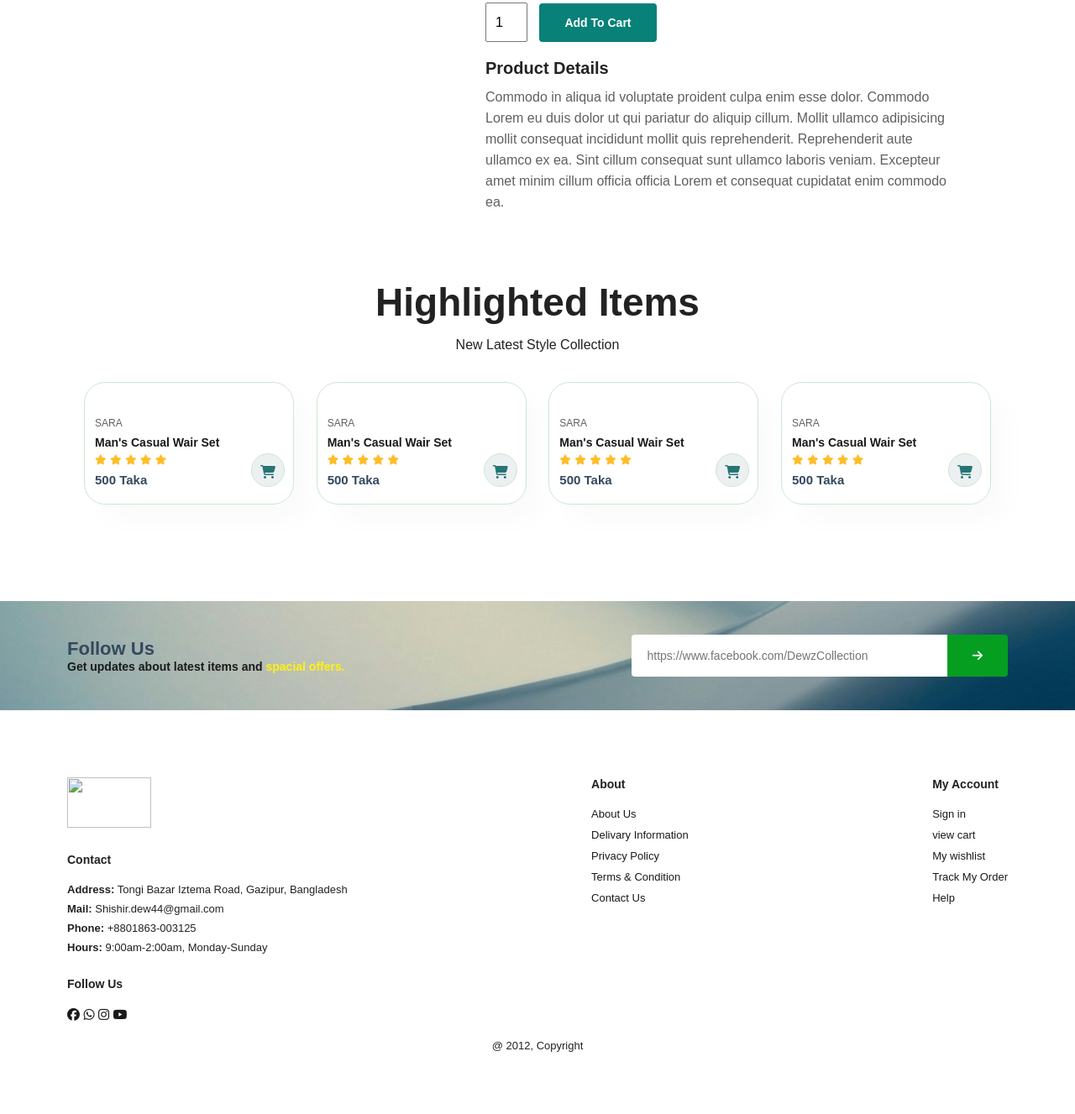
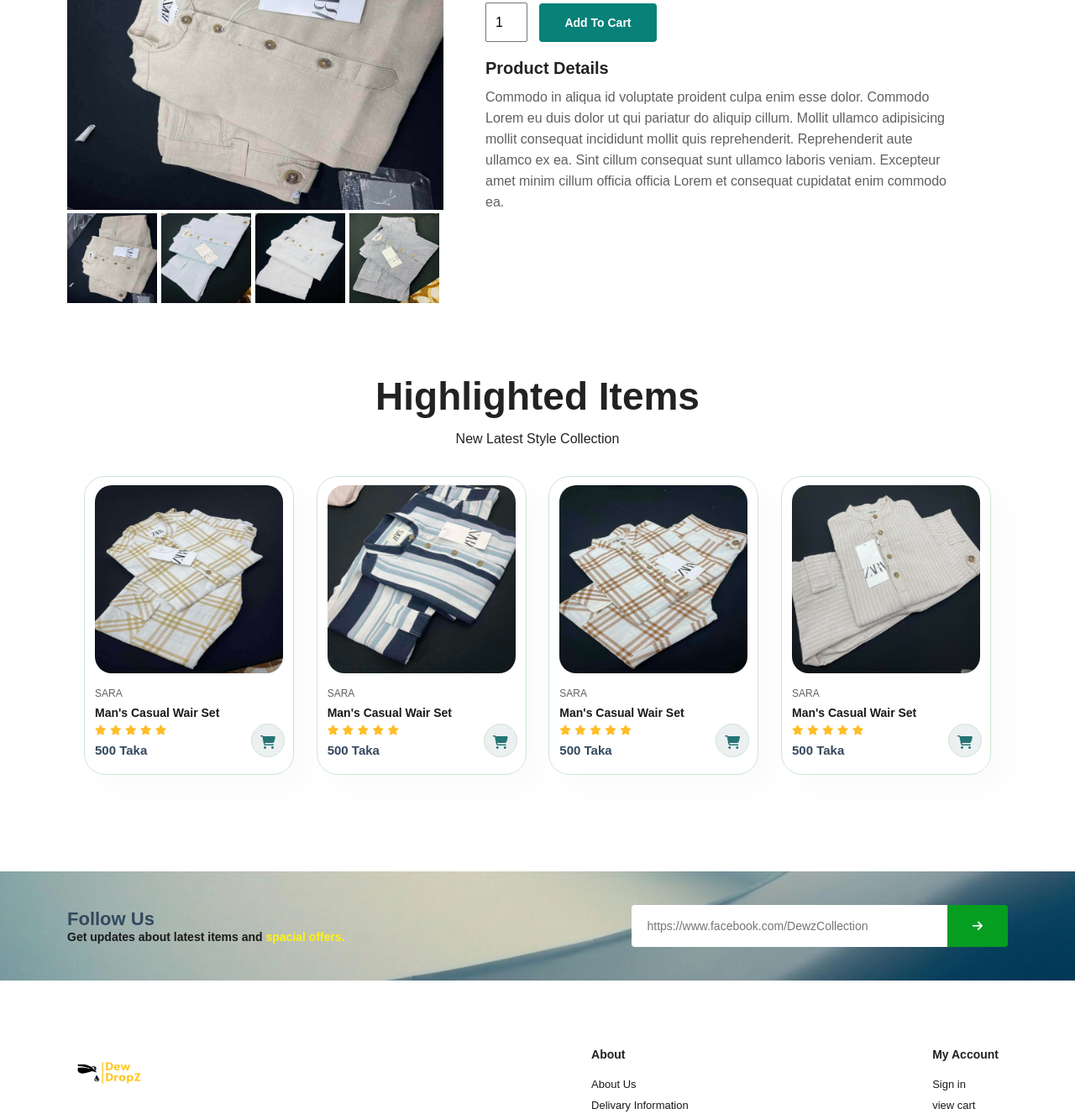
Before and after one commit to Sahasi52/DewDropZ-web, a plain HTML site: page sproduct1.html in a window 1280 px wide. Shown: the part 332-1659 px from the top of the page at 84% size. Before the commit the page ends 1633 px from the top, so only its background shows below. Drawn offline with Linux system fonts and the light colour scheme.

Commit message:
sproduct1.html

```diff
--- a/sproduct1.html
+++ b/sproduct1.html
@@ -4,7 +4,7 @@
     <meta charset="UTF-8" />
     <meta http-equiv="X-UA-Compatible" content="IE=edge" />
     <meta name="viewport" content="width=device-width, initial-scale=1.0" />
-    <link rel="icon" type="image/jpg" href="img/favicon.jpg" />
+    <link rel="icon" type="image/jpg" href="favicon.jpg" />
     <title>Dew DropZ</title>
     <link
       rel="stylesheet"
@@ -18,7 +18,7 @@
   <body>
     <section id="header">
       <a href="#" onclick="window.location.href='index.html';"
-        ><img src="img/logo1.png" class="logo" alt="" height="60" width="100"
+        ><img src="logo1.png" class="logo" alt="" height="60" width="100"
       /></a>
       <div>
         <ul id="navbar">
@@ -40,11 +40,11 @@
 
     <section id="prodetails" class="section-p1">
       <div class="single-pro-image">
-        <img src="img/products/d1.jpg" width="100%" id="MainImg" alt="" />
+        <img src="d1.jpg" width="100%" id="MainImg" alt="" />
         <div class="small-img-group">
           <div class="small-img-col">
             <img
-              src="img/products/d1.jpg"
+              src="d1.jpg"
               width="100%"
               class="small-img"
               alt=""
@@ -52,7 +52,7 @@
           </div>
           <div class="small-img-col">
             <img
-              src="img/products/d2.jpg"
+              src="d2.jpg"
               width="100%"
               class="small-img"
               alt=""
@@ -60,7 +60,7 @@
           </div>
           <div class="small-img-col">
             <img
-              src="img/products/d6.jpg"
+              src="d6.jpg"
               width="100%"
               class="small-img"
               alt=""
@@ -68,7 +68,7 @@
           </div>
           <div class="small-img-col">
             <img
-              src="img/products/d8.jpg"
+              src="d8.jpg"
               width="100%"
               class="small-img"
               alt=""
@@ -105,7 +105,7 @@
       <p>New Latest Style Collection</p>
       <div class="pro-container" data-page="index1">
         <div class="pro" onclick="window.location.href='sproduct3.html';">
-          <img src="img/products/d3.jpg" alt="" />
+          <img src="d3.jpg" alt="" />
           <div class="des">
             <span>SARA</span>
             <h5>Man's Casual Wair Set</h5>
@@ -121,7 +121,7 @@
           <a href="#"><i class="fa-solid fa-cart-shopping"></i></a>
         </div>
         <div class="pro" onclick="window.location.href='sproduct4.html';">
-          <img src="img/products/d4.jpg" alt="" />
+          <img src="d4.jpg" alt="" />
           <div class="des">
             <span>SARA</span>
             <h5>Man's Casual Wair Set</h5>
@@ -137,7 +137,7 @@
           <a href="#"><i class="fa-solid fa-cart-shopping"></i></a>
         </div>
         <div class="pro" onclick="window.location.href='sproduct5.html';">
-          <img src="img/products/d5.jpg" alt="" />
+          <img src="d5.jpg" alt="" />
           <div class="des">
             <span>SARA</span>
             <h5>Man's Casual Wair Set</h5>
@@ -153,7 +153,7 @@
           <a href="#"><i class="fa-solid fa-cart-shopping"></i></a>
         </div>
         <div class="pro" onclick="window.location.href='sproduct7.html';">
-          <img src="img/products/d7.jpg" alt="" />
+          <img src="d7.jpg" alt="" />
           <div class="des">
             <span>SARA</span>
             <h5>Man's Casual Wair Set</h5>
@@ -194,7 +194,7 @@
 
     <footer class="section-p1">
       <div class="col">
-        <img class="logo" src="img/logo2.png" alt="" height="60" width="100" />
+        <img class="logo" src="logo2.png" alt="" height="60" width="100" />
         <h4>Contact</h4>
         <p>
           <strong>Address:</strong> Tongi Bazar Iztema Road, Gazipur, Bangladesh
```
